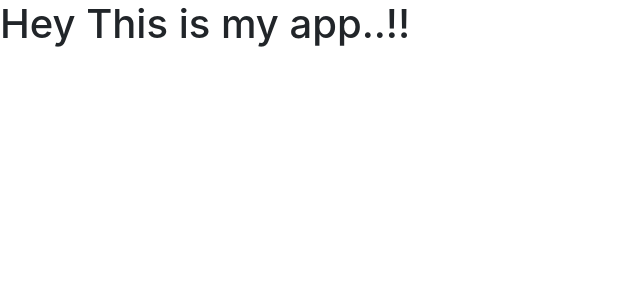
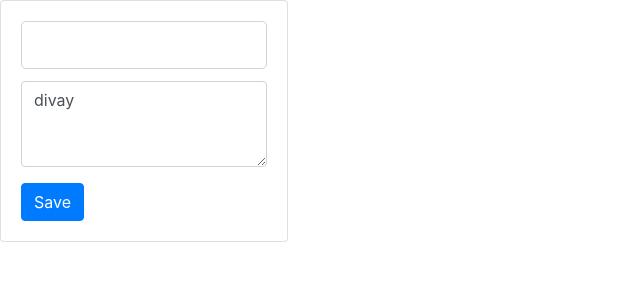
Before and after one commit to divaymohan/Sticky-Notes-On-Web, a React (Create React App) app in the folder frontEnd/sticky_notes/: page / in a window 1280 px wide. Shown: the top 300 px of the page, without its empty margins (0-640 px from the left). Built offline with nearby package versions, Linux system fonts and the light colour scheme.

Commit message:
added simple sticky using bootstrap card

```diff
--- a/frontEnd/sticky_notes/src/component/NoteBody/note.jsx
+++ b/frontEnd/sticky_notes/src/component/NoteBody/note.jsx
@@ -3,7 +3,29 @@ import React, { Component } from "react";
 class Note extends Component {
   state = {};
   render() {
-    return <h1>I am Note</h1>;
+    return (
+      <div className="card" style={{ width: "18rem" }}>
+        <div className="card-body">
+          <h5 className="card-title">
+            <input className="form-control form-control-lg" type="text"></input>
+          </h5>
+          <p className="card-text">
+            <div clasName="form-group">
+              <textarea
+                className="form-control"
+                id="exampleFormControlTextarea1"
+                rows="3"
+              >
+                {"divay"}
+              </textarea>
+            </div>
+          </p>
+          <a href="#" className="btn btn-primary">
+            Save
+          </a>
+        </div>
+      </div>
+    );
   }
 }
 
--- a/frontEnd/sticky_notes/src/component/myApp.jsx
+++ b/frontEnd/sticky_notes/src/component/myApp.jsx
@@ -1,9 +1,11 @@
 import React, { Component } from "react";
+
+import Note from "./NoteBody/note";
 
 class MyApp extends Component {
   state = {};
   render() {
-    return <h1>Hey This is my app..!!</h1>;
+    return <Note />;
   }
 }
 
```
